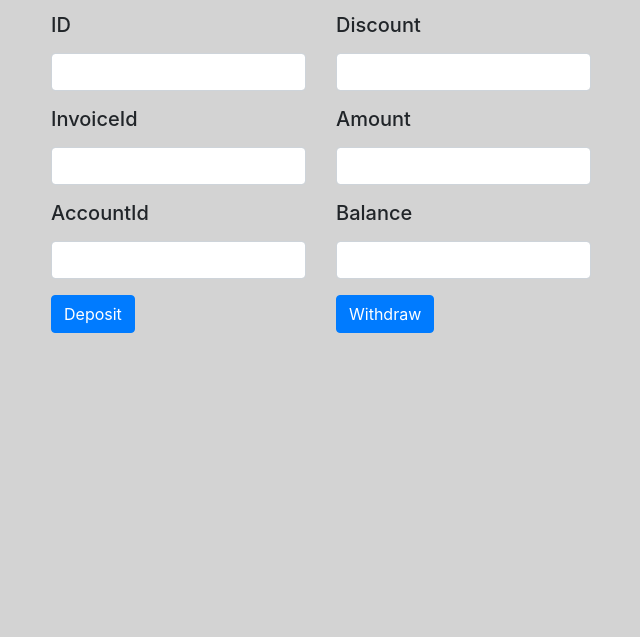
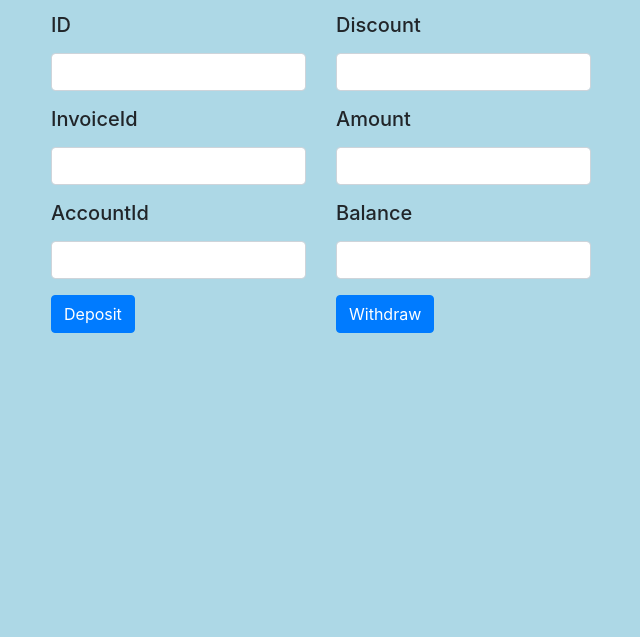
Before and after one commit to pcpranav/customerdata.io, a website built with webpack: page index.html in a window 1280 px wide. Shown: the part 163-800 px from the top of the page, without its empty margins (319-959 px from the left). Built offline with nearby package versions, Linux system fonts and the light colour scheme.

Commit message:
Update index.html

```diff
--- a/index.html
+++ b/index.html
@@ -11,7 +11,7 @@
     />
     <style>
       body{
-        background-color:lightgray
+        background-color:lightblue;
       }
       .col-6 {
         margin-top: 5px;
```
